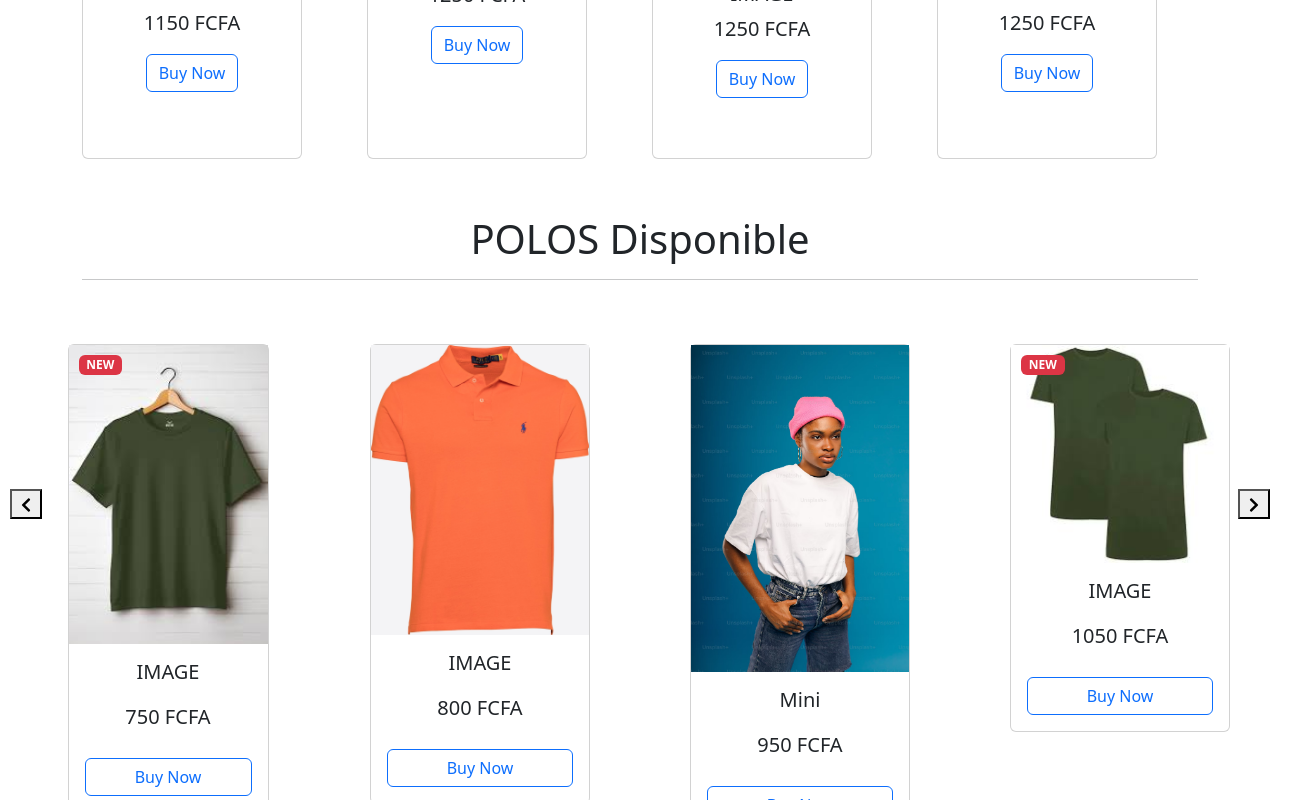
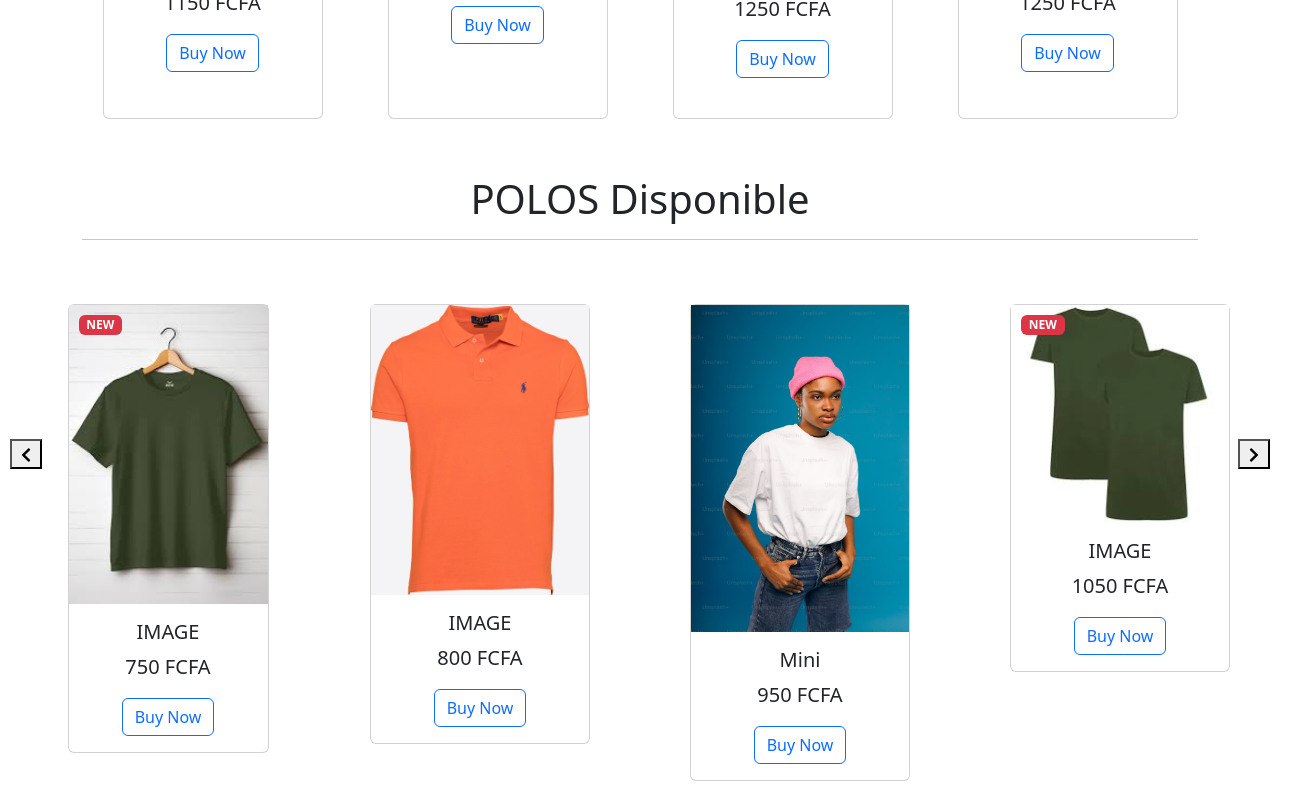
Before and after one commit to ndjusse/reactshirt, a React (Create React App) app: page / in a window 1280 px wide. Shown: the part 1560-2360 px from the top of the page, 1305 px wide, since content can reach past the window. Built offline with nearby package versions, Linux system fonts and the light colour scheme.

Commit message:
mise a jour

```diff
--- a/public/index.html
+++ b/public/index.html
@@ -4,7 +4,7 @@
 <head>
   <meta charset="utf-8" />
 
-  <meta name="viewport" content="width=device-width, initial-scale=1, shrink-to-fit=no" />
+  <meta name="viewport" content="width=device-width, initial-scale=1" />
   <meta name="theme-color" content="#000000" />
   <meta name="description" content="Web site created using create-react-app" />
 
--- a/src/App.js
+++ b/src/App.js
@@ -6,6 +6,7 @@ import Sweats from "./pages/Swreats";
 import Autres from "./pages/Autres";
 import Footer from "./components/Footer";
 import { useEffect } from "react";
+import ProductDetails from "./pages/Polos/PagePolos/ProductDetails";
 
 
 
@@ -26,6 +27,7 @@ function App() {
         <Route path="/Polos" element={<Polos/>} />
         <Route path="/Sweats" element={<Sweats/>} />
         <Route path="/Autres" element={<Autres />} />
+        <Route path="/products/:id" component={ProductDetails} />
       </Routes>
       <Footer />
       </div>
--- a/src/pages/Polos/PagePolos/PagePolos.css
+++ b/src/pages/Polos/PagePolos/PagePolos.css
@@ -1,15 +1,17 @@
 .carousel-container {
     position: relative;
+    overflow: hidden;
 }
 
 .card {
-    width: 100%; /* Assurez-vous que la carte prend toute la largeur disponible */
+    width: 100%; /* Assurez-vous que le cadre prend toute la largeur disponible */
     max-width: 220px; /* Limitez la largeur maximale si nécessaire */
-    margin-bottom: 20px; /* Ajoutez une marge en bas de chaque carte */
+    margin-bottom: 20px; /* Ajoutez une marge en bas de chaque cadres */
     position: relative; /* Nécessaire pour le badge NEW */
     display: flex; /* Utilisez flexbox pour aligner le contenu */
     flex-direction: column; /* Aligne les éléments verticalement */
-    height: 100%; /* Permet aux cartes d'avoir la même hauteur */
+    height: 100%; /* Permet aux cadres d'avoir la même hauteur */
+    margin: auto;
 }
 
 .carousel-image {
@@ -21,7 +23,7 @@
 /* Styles pour le slider */
 .slick-slide {
     display: flex !important; /* Assurez-vous que les éléments sont flexibles */
-    justify-content: center; /* Centrez chaque carte dans le slider */
+    justify-content: center; /* Centrez chaque cadre dans le slider */
 }
 
 .btnSlick {
--- /dev/null
+++ b/src/pages/Polos/PagePolos/ProductDetails.js
@@ -0,0 +1,23 @@
+import React from 'react';
+import { useParams } from 'react-router-dom';
+import DataPolos from '../DataPolos';
+const ProductDetails = () => {
+    const { id } = useParams(); // Récupérer l'ID de l'article à partir des paramètres d'URL
+    const product = DataPolos.find(item => item.id === parseInt(id)); // Trouver le produit correspondant
+
+    if (!product) {
+        return <div>Produit non trouvé</div>; // Gérer le cas où le produit n'existe pas
+    }
+
+    return (
+        <div className="container py-5">
+            <h1>{product.title}</h1>
+            <img src={product.img} alt={product.title} className="img-fluid" />
+            <p>{product.desc}</p>
+            <p><strong>Prix : {product.price} FCFA</strong></p>
+            <button className="btn btn-primary">Acheter maintenant</button>
+        </div>
+    );
+};
+
+export default ProductDetails;
--- a/src/pages/Polos/PagePolos/index.jsx
+++ b/src/pages/Polos/PagePolos/index.jsx
@@ -59,16 +59,17 @@ const PagePolos = () => {
                 </button>
                 <Slider ref={setSliderRef} {...sliderSettings}>
                     {DataPolos.map(item => (
-                        <div key={item.id} className="card mx-2 d-flex flex-column"> {/* Ajout d'un espacement horizontal */}
+                        <div key={item.id} className="card mx-2 ">
                             {item.isNew && (
                                 <span className="badge bg-danger position-absolute" style={{ top: '10px', left: '10px' }}>
                                     NEW
                                 </span>
                             )}
                             <img src={item.img} className="card-img-hover carousel-image" alt={item.title} />
-                            <div className="card-body text-center d-flex flex-column justify-content-between"> {/* Flexbox pour aligner le contenu */}
+                            <div className="card-body text-center ">
                                 <h5 className="card-title">{item.title}</h5>
                                 <p className="lead">{item.price} FCFA</p>
+
                                 <NavLink to={`/products/${item.id}`} className="btn btn-outline-primary">Buy Now</NavLink>
                             </div>
                         </div>
@@ -79,4 +80,7 @@ const PagePolos = () => {
     );
 };
 
+
+
+
 export default PagePolos;
```
